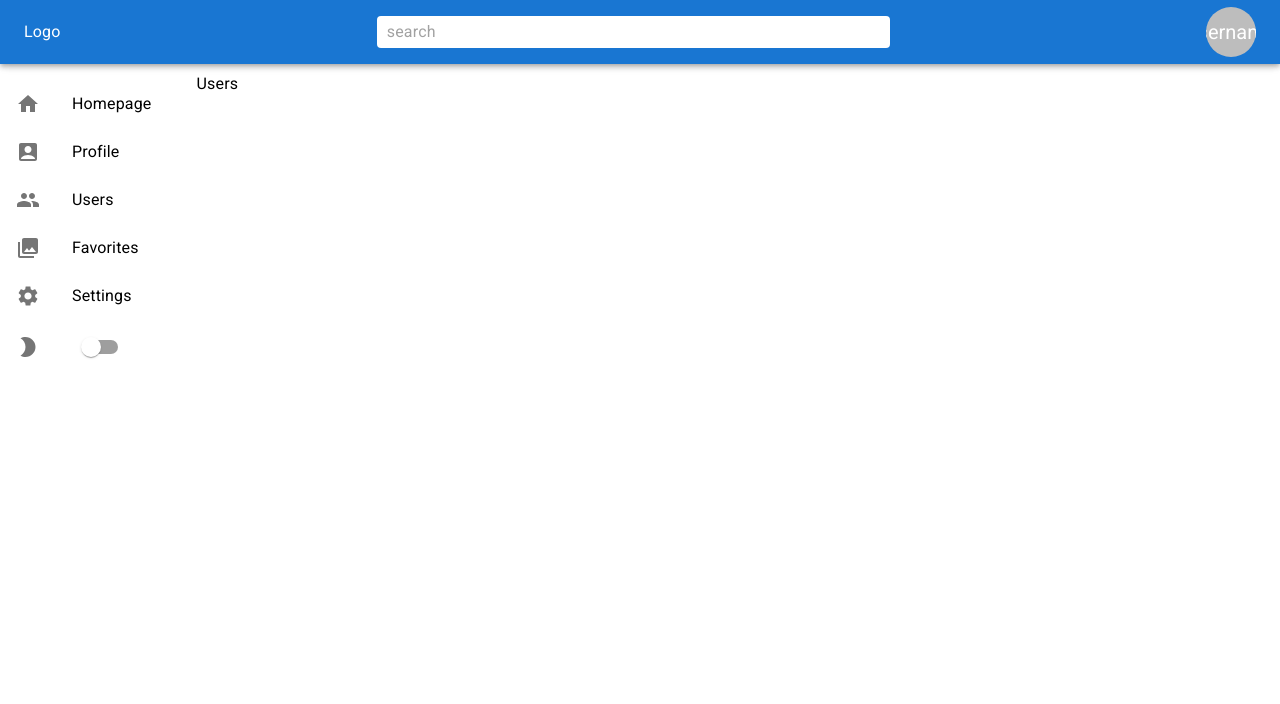
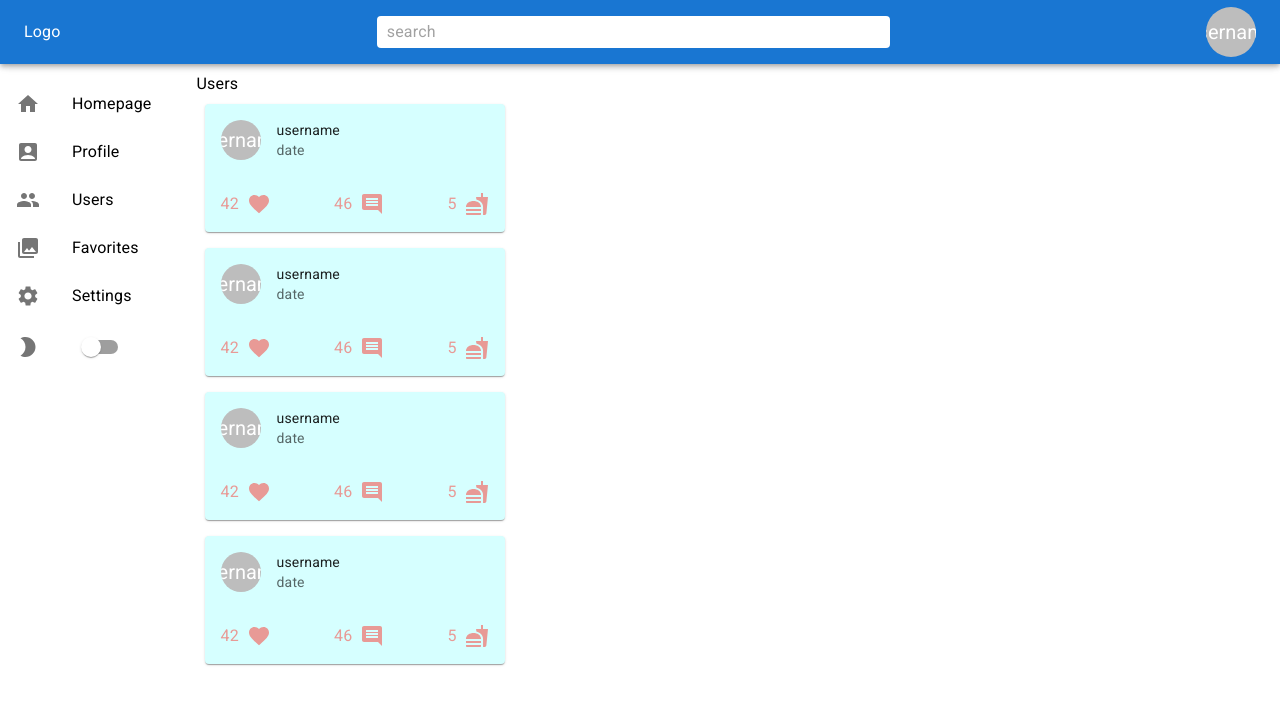
Before and after one commit to sheppieboy/recipe-fullstack, a React (Create React App) app in the folder client/: page /users in a window 1280 px wide. Shown: the top 704 px of the page. Built offline with nearby package versions, Linux system fonts and the light colour scheme.

Commit message:
Added the UserCard to the Users page.

```diff
--- a/client/src/routes/Users.tsx
+++ b/client/src/routes/Users.tsx
@@ -1,9 +1,17 @@
 import { Typography, Box } from "@mui/material";
+import { Stack } from "@mui/system";
+import { UserCard } from "../components/UserCard";
 
 export const Users = () => {
   return (
     <Box sx={{ pt: 9 }}>
       <Typography>Users</Typography>
+      <Stack>
+        <UserCard />
+        <UserCard />
+        <UserCard />
+        <UserCard />
+      </Stack>
     </Box>
   );
 };
```
